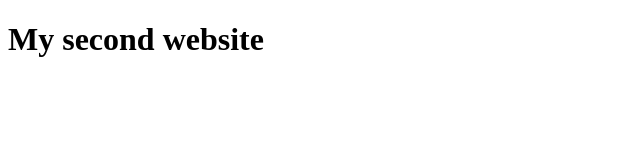
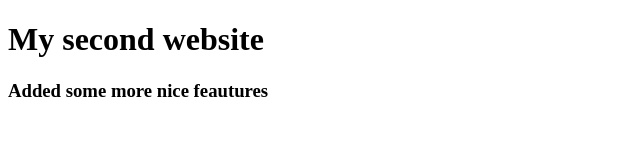
Before and after one commit to khaledsaifullah2020/my-second-website, a plain HTML site: page index.html in a window 1280 px wide. Shown: the whole page, without its empty margins (0-640 px from the left). Drawn offline with Linux system fonts and the light colour scheme.

Commit message:
added more feautures

```diff
--- a/index.html
+++ b/index.html
@@ -9,7 +9,7 @@
 
 <body>
     <h1>My second website</h1>
-
+    <h3>Added some more nice feautures</h3>
 
 
 </body>
```
